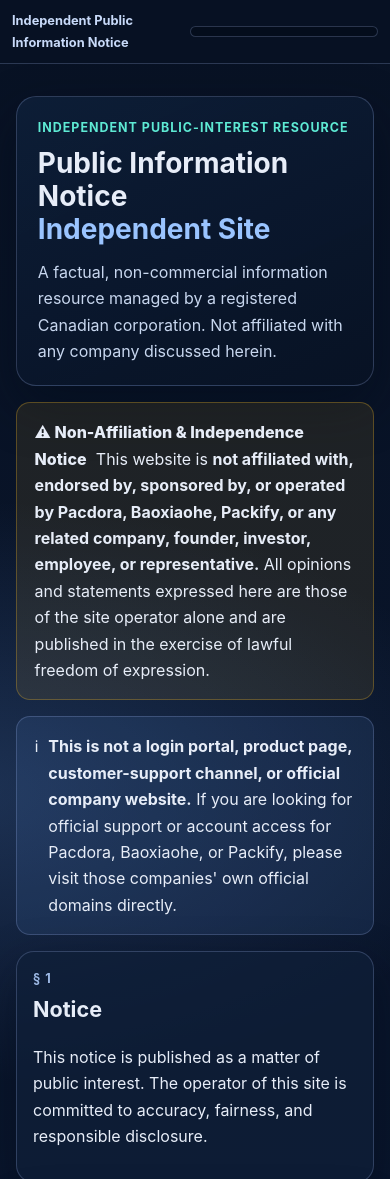
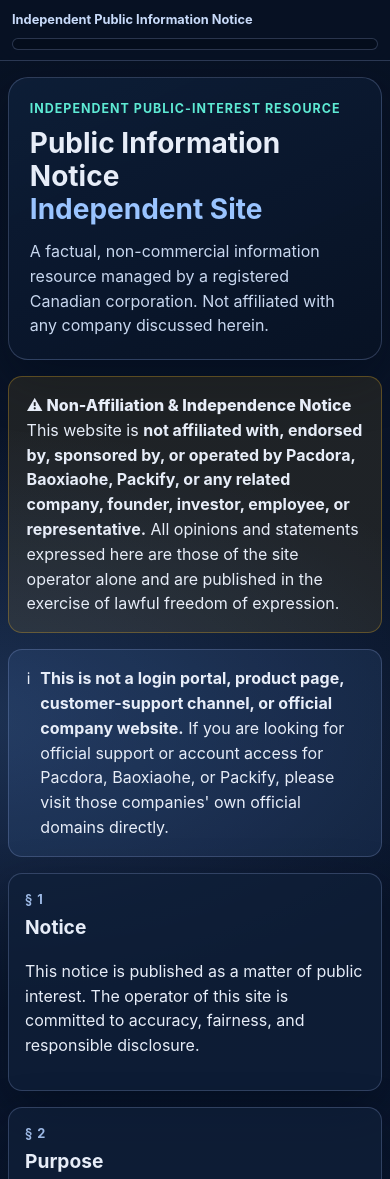
Before and after one commit to HRHProjects/Pacdora.ca, a plain HTML site: page index.html in a window 390 px wide. Shown: the top 1179 px of the page. Drawn offline with Linux system fonts and the light colour scheme.

Commit message:
Improve section scroll transitions and mobile homepage stability

```diff
--- a/assets/main.js
+++ b/assets/main.js
@@ -1,6 +1,32 @@
 const year = document.getElementById('footer-year');
 
 if (year) year.textContent = String(new Date().getFullYear());
+
+const sections = document.querySelectorAll('.section');
+const supportsMotion = !window.matchMedia('(prefers-reduced-motion: reduce)').matches;
+
+if (sections.length && supportsMotion) {
+  document.body.classList.add('js-enhanced');
+
+  const sectionObserver = new IntersectionObserver(
+    (entries, observer) => {
+      entries.forEach((entry) => {
+        if (!entry.isIntersecting) return;
+        entry.target.classList.add('is-visible');
+        observer.unobserve(entry.target);
+      });
+    },
+    {
+      root: null,
+      threshold: 0.16,
+      rootMargin: '0px 0px -10% 0px',
+    }
+  );
+
+  sections.forEach((section) => sectionObserver.observe(section));
+} else {
+  sections.forEach((section) => section.classList.add('is-visible'));
+}
 
 function initGoogleTranslate() {
   if (!window.google?.translate?.TranslateElement) return;
--- a/assets/styles.css
+++ b/assets/styles.css
@@ -14,6 +14,7 @@
 
 * { box-sizing: border-box; }
 html, body { margin: 0; }
+html { scroll-behavior: smooth; }
 body {
   font-family: Inter, "Segoe UI", Roboto, Helvetica, Arial, sans-serif;
   color: var(--text);
@@ -22,6 +23,7 @@ body {
     radial-gradient(850px 450px at -10% 20%, rgba(110, 168, 254, 0.2), transparent 65%),
     linear-gradient(180deg, #081224 0%, #0a1730 45%, #09172a 100%);
   line-height: 1.65;
+  overflow-x: hidden;
 }
 
 a { color: #b6dbff; }
@@ -142,6 +144,22 @@ h1 span { color: #9ac4ff; }
   border-radius: 18px;
   padding: 1.3rem;
   box-shadow: var(--shadow);
+  transition:
+    opacity 520ms ease,
+    transform 520ms ease,
+    border-color 350ms ease,
+    background-color 350ms ease;
+  will-change: transform, opacity;
+}
+
+.js-enhanced .section {
+  opacity: 0;
+  transform: translate3d(0, 24px, 0);
+}
+
+.js-enhanced .section.is-visible {
+  opacity: 1;
+  transform: translate3d(0, 0, 0);
 }
 
 .section-label {
@@ -244,8 +262,54 @@ h2 { margin: 0.2rem 0 0.65rem; font-size: 1.35rem; }
 }
 
 @media (max-width: 720px) {
+  body { line-height: 1.55; }
+  #top-bar {
+    padding: 0.65rem 0.75rem;
+    gap: 0.5rem;
+    flex-wrap: wrap;
+  }
   #site-header { padding: 1.3rem; }
-  .section { padding: 1rem; }
-  #top-bar { padding: 0.65rem 0.75rem; }
+  #site-header,
+  #main-content,
+  #site-footer,
+  #disclaimer-banner,
+  #not-portal {
+    width: min(1024px, calc(100% - 1rem));
+  }
+  .section {
+    padding: 1rem;
+    border-radius: 14px;
+  }
   .site-id { font-size: 0.8rem; }
+  #google_translate_element { min-width: 150px; }
+  h2 { font-size: 1.2rem; }
+  .header-subtitle,
+  .contact-card .meta,
+  .timeline-date {
+    overflow-wrap: anywhere;
+  }
 }
+
+@media (max-width: 480px) {
+  #site-header { margin-top: 1rem; }
+  #top-bar { position: static; }
+  #lang-switcher {
+    width: 100%;
+    justify-content: center;
+  }
+  #google_translate_element {
+    min-width: 0;
+    width: 100%;
+  }
+}
+
+@media (prefers-reduced-motion: reduce) {
+  html { scroll-behavior: auto; }
+  .section,
+  .js-enhanced .section,
+  .js-enhanced .section.is-visible {
+    transition: none;
+    opacity: 1;
+    transform: none;
+  }
+}
```
